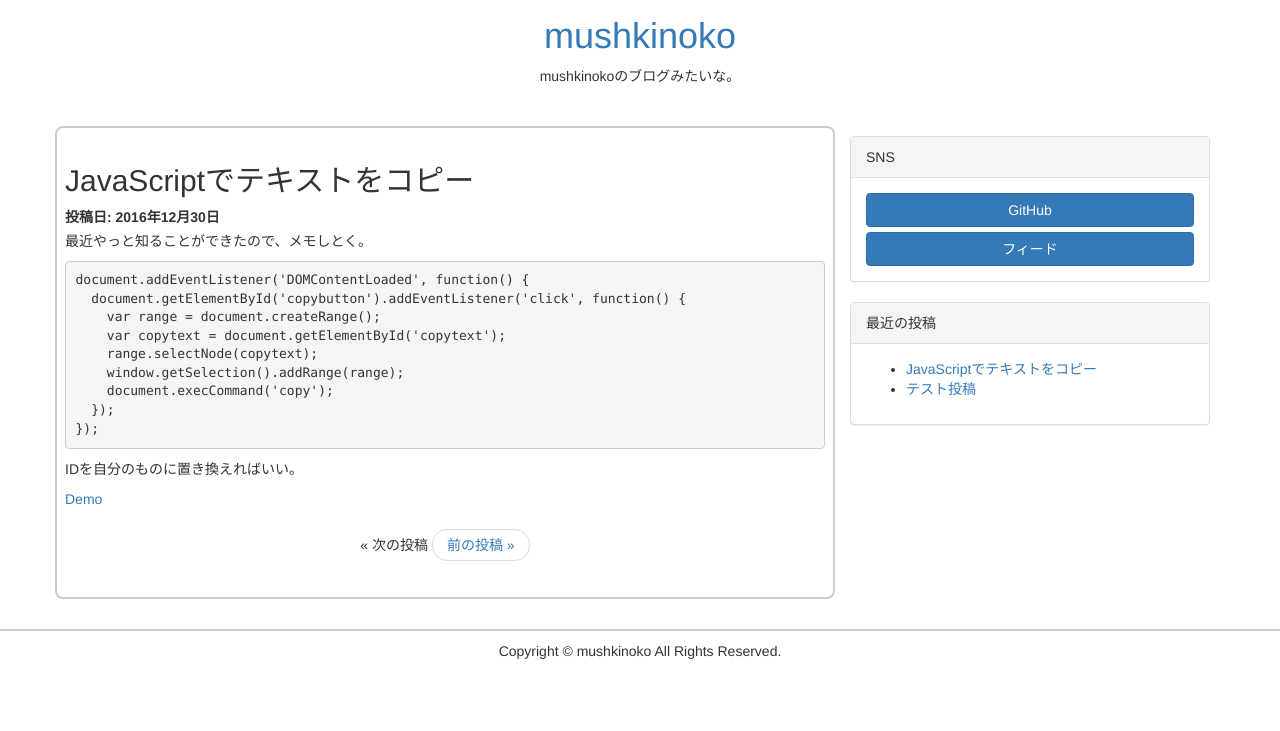
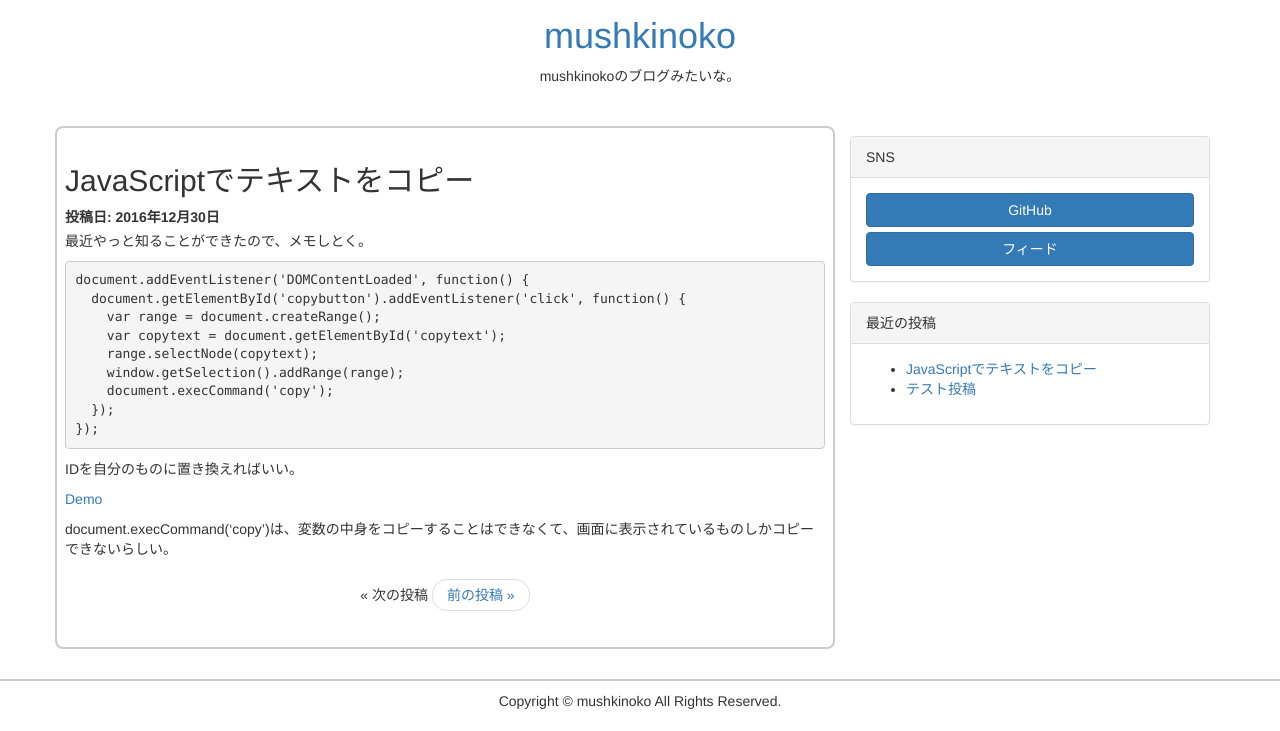
Before and after one commit to mushkinoko/mushkinoko.github.io, a Jekyll site: the page built from _posts/2016-12-30-js-text-copy.md, in a window 1280 px wide and 935 px high, cut to the strip 204-935 px from the top of the window. Built offline with Jekyll 4.4.1, drawn with Linux system fonts in a browser that asks for light colours.

Commit message:
Edit a File

```diff
--- a/_posts/2016-12-30-js-text-copy.md
+++ b/_posts/2016-12-30-js-text-copy.md
@@ -20,3 +20,5 @@ document.addEventListener('DOMContentLoaded', function() {
 IDを自分のものに置き換えればいい。
 
 [Demo]({{ site.baseurl }}/html/copydemo.html)
+
+document.execCommand('copy')は、変数の中身をコピーすることはできなくて、画面に表示されているものしかコピーできないらしい。
```
